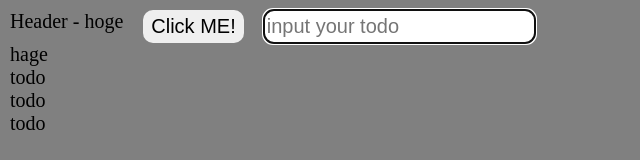
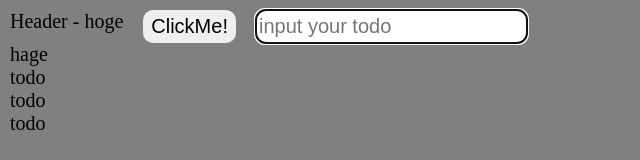
Before and after one commit to Lootmann/react-todo, a React (Create React App) app: page / in a window 1280 px wide. Shown: the top 160 px of the page, without its empty margins (0-640 px from the left). Built offline with nearby package versions, Linux system fonts and the light colour scheme.

Commit message:
Button.tsx: Rendering Components :^)

```diff
--- a/src/components/App.tsx
+++ b/src/components/App.tsx
@@ -1,21 +1,16 @@
 import React from "react";
 import "../styles/app.css";
+import { Button } from "./Button";
 
 export function App() {
   const [hoge, setHoge] = React.useState("hage");
-
-  function handleClick() {
-    setHoge(":^)");
-  }
 
   return (
     <div className="App">
       <header className="header">
         <p>Header - hoge</p>
 
-        <button onClick={handleClick} className="button">
-          Click ME!
-        </button>
+        <Button />
 
         <form action="" method="post">
           <input
--- /dev/null
+++ b/src/components/Button.tsx
@@ -0,0 +1,6 @@
+import React from "react";
+import "../styles/button.css";
+
+export function Button() {
+  return <button className="button">ClickMe!</button>;
+}
--- a/src/styles/app.css
+++ b/src/styles/app.css
@@ -13,10 +13,3 @@
   padding: 5px 3px;
   border-radius: 10px;
 }
-
-/* utils */
-.button {
-  font-size: 20px;
-  padding: 3px 8px;
-  border-radius: 10px;
-}
--- /dev/null
+++ b/src/styles/button.css
@@ -0,0 +1,6 @@
+/* utils */
+.button {
+  font-size: 20px;
+  padding: 3px 8px;
+  border-radius: 10px;
+}
```
